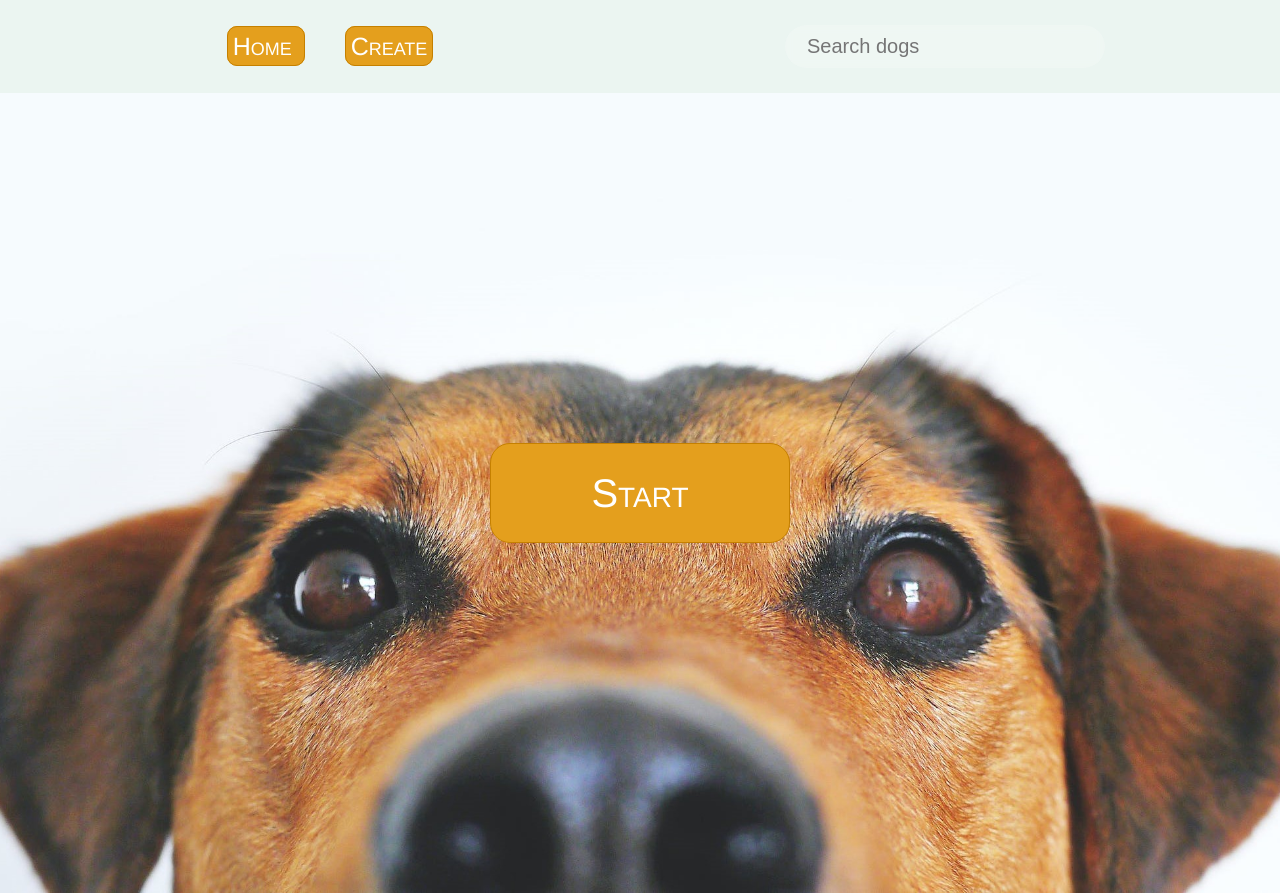
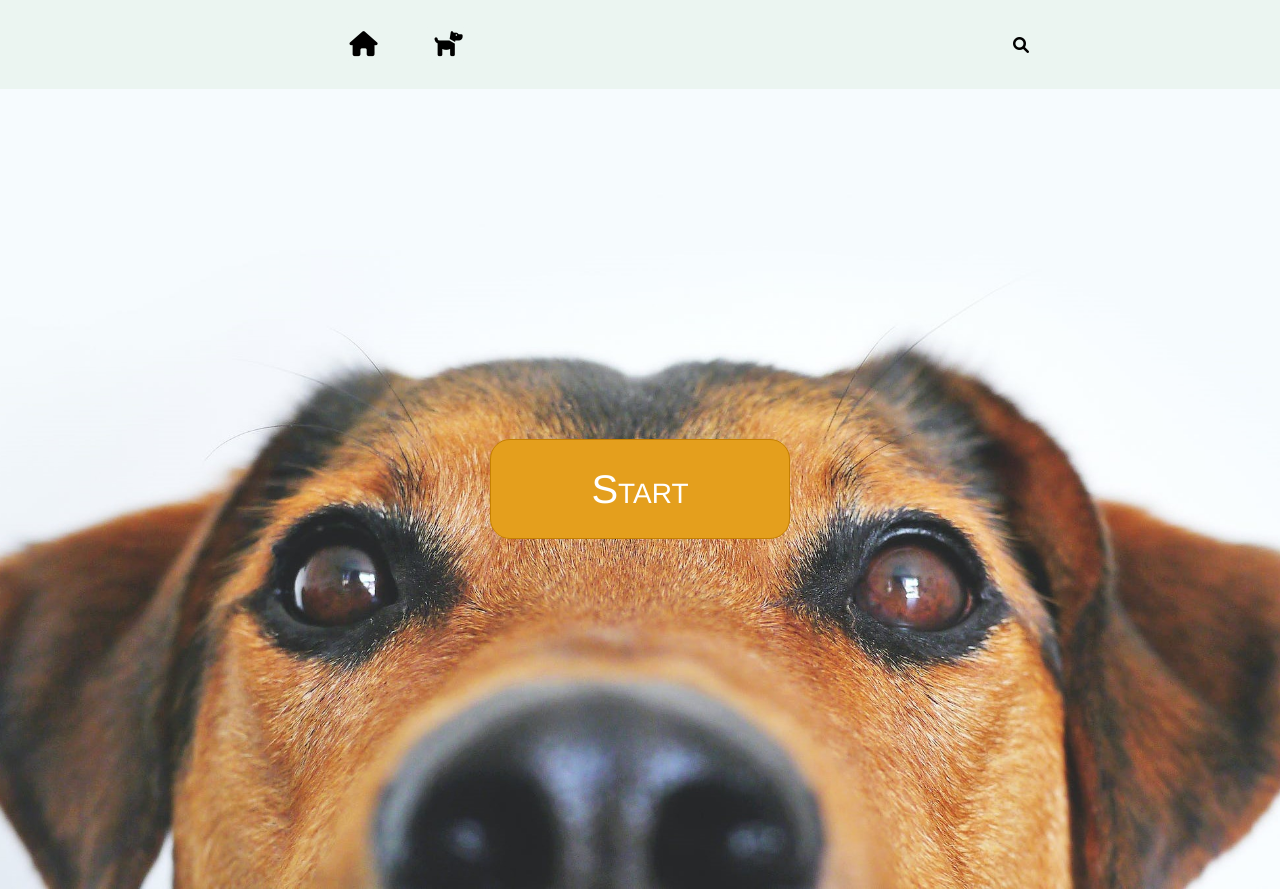
Before and after one commit to AlaMarti/Dogs, a React (Create React App) app: page / in a window 1280 px wide. Built offline with nearby package versions, Linux system fonts and the light colour scheme.

Commit message:
Modificando la searchbar para hacerlo un poco mas dinamico

```diff
--- a/src/components/card/card.module.css
+++ b/src/components/card/card.module.css
@@ -22,7 +22,7 @@
   }
 
   .Front {
-    border: solid 3px rgb(197, 128, 0);
+    border: solid 3px  rgb(185, 205, 201);
     border-radius: 10px;
     opacity: 3;
     transition: opacity 0.3s ease;
--- a/src/components/navbar/navbar.jsx
+++ b/src/components/navbar/navbar.jsx
@@ -1,23 +1,50 @@
-import React from 'react'
+import React, { useState } from 'react'
 import { NavLink, Link } from 'react-router-dom'
 import styles from './navbar.module.css'
 import Searchbar from '../searchbar/searchbar'
 
-const navbar = () => {
+const Navbar = () => {
+
+  const [searchVisible, setSearchVisible] = useState(false)
+
+  const toggleSearch = () => {
+    setSearchVisible(!searchVisible);
+  };
+
+
+
+
+
+
   return (
     <div className={styles.navbarCont}>
       <div className={styles.links}>
         <NavLink>
-          <Link to={"/home"} className={styles.home}> Home </Link>
-          <Link to={"/create"} className={styles.create}> Create </Link>
+          <link rel="stylesheet" href="https://cdnjs.cloudflare.com/ajax/libs/font-awesome/6.0.0-beta3/css/all.min.css" />
+
+          <Link to={"/home"} className={styles.home}> <i class="fa-solid fa-house"></i></Link>
+          <Link to={"/create"} className={styles.create}> <i class="fa-solid fa-dog"></i></Link>
+
+
         </NavLink>
       </div>
+
       <div className={styles.barra}>
-        <Searchbar/>
+        <div onClick={toggleSearch}>
+          <i className="fa-solid fa-magnifying-glass"></i>
+        </div>
+
+        {searchVisible && (
+          <div className={styles.searchBar }>
+            <Searchbar></Searchbar>
+          </div>
+        )}
       </div>
 
+
     </div>
+
   )
 }
 
-export default navbar
+export default Navbar
--- a/src/components/navbar/navbar.module.css
+++ b/src/components/navbar/navbar.module.css
@@ -23,16 +23,13 @@
     /* Estilos para los enlaces dentro del contenedor */
     margin-right: 10px; /* Puedes ajustar este valor según sea necesario */
     text-decoration: none; /* Elimina la subrayado predeterminada de los enlaces */
-    /* color: rgb(181, 172, 172);  */
-    color: white;
-    background-color: rgb(228, 159, 29);
+    color: black;
+    background-color:  rgb(235, 245, 241);
     cursor: pointer;
     font-family: 'Franklin Gothic Medium', 'Arial Narrow', Arial, sans-serif;
     font-variant:small-caps;
     font-size: 25px;
     margin: 20px;
-    /* border: solid 2px  rgb(181, 172, 172); */
-    border: solid 1px rgb(197, 128, 0);
     border-radius: 10px;
     padding: 5px;
   }
@@ -41,29 +38,49 @@
     /* Estilos para los enlaces dentro del contenedor */
     margin-right: 10px; /* Puedes ajustar este valor según sea necesario */
     text-decoration: none; /* Elimina la subrayado predeterminada de los enlaces */
-    color: white;
-    background-color: rgb(228, 159, 29);
-
-     /* Color del texto para los enlaces */
+    color: black;
+    background-color:  rgb(235, 245, 241);
     cursor: pointer;
     font-family: 'Franklin Gothic Medium', 'Arial Narrow', Arial, sans-serif;
     font-variant:small-caps;
     font-size: 25px;
     margin: 20px;
-    /* border: solid 2px  rgb(181, 172, 172); */
-    border: solid 1px rgb(197, 128, 0);
-
     border-radius: 10px;
     padding: 5px;
 
   }
 
 
+  .home:hover {
+    color: #fff; /* Cambia el color del texto en hover */
+    background-color: #007bff; /* Cambia el color de fondo en hover */
+    transition: color 0.3s, background-color 0.3s; /* Agrega una transición suave */
+    box-shadow: 0 0 10px rgba(0, 123, 255, 0.5); /* Agrega una sombra suave en hover */
+  }
 
 
+ .create:hover{
+    color: #fff; /* Cambia el color del texto en hover */
+    background-color: #007bff; /* Cambia el color de fondo en hover */
+    transition: color 0.3s, background-color 0.3s; /* Agrega una transición suave */
+    box-shadow: 0 0 10px rgba(0, 123, 255, 0.5); /* Agrega una sombra suave en hover */
+
+ }
 
 .barraNav {
     border-radius: 10px;
     width: 250px;
     border: solid 1px black;
 }
+
+
+.Barra{
+  position: relative;
+}
+
+.searchBar{
+
+  z-index: 1;
+  max-height: 0;
+  transition: max-height 0.5s ease-in-out;
+}
--- a/src/views/pagination/pagination.module.css
+++ b/src/views/pagination/pagination.module.css
@@ -1,5 +1,5 @@
 .BotonCurrent{
-    background-color: #0074e4;
+    background-color:  rgb(185, 205, 201);
     color: #fff;
     text-decoration: none;
     border-radius: 5px;
@@ -12,9 +12,11 @@
 
 .Botones{
     text-decoration: none;
-    color: #0074e4;
-    background-color: #fff;
-    border: 1px solid #0074e4;
+    font-family:'Franklin Gothic Medium', 'Arial Narrow', Arial, sans-serif;
+    font-variant:small-caps;
+    color: black;
+    background-color:  rgb(235, 245, 241);
+    border: 2px solid rgb(185, 205, 201);
     border-radius: 5px;
     padding: 8px 15px;
     margin: 0 5px;
@@ -24,19 +26,20 @@
 
 
 .Botones:hover {
-    background-color: #0074e4;
+    background-color:  rgb(228, 159, 29);
     color: #fff;
 }
 
 .Paginado{
     display: flex;
     justify-content: center;
-    margin-top: 20px;
+    padding: 15px;
+
 }
 
 
 .Paginado.active {
-    background-color: #0074e4;
+    background-color: rgb(228, 159, 29);
     color: #fff;
     cursor: default;
 }
```
